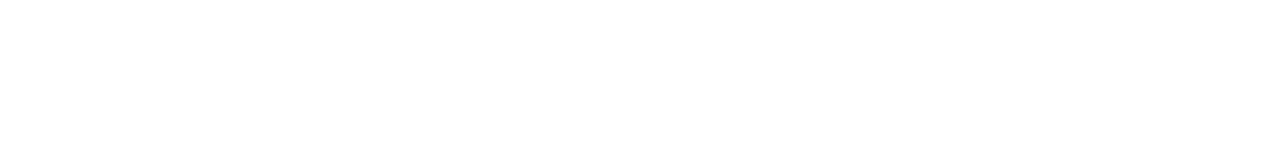
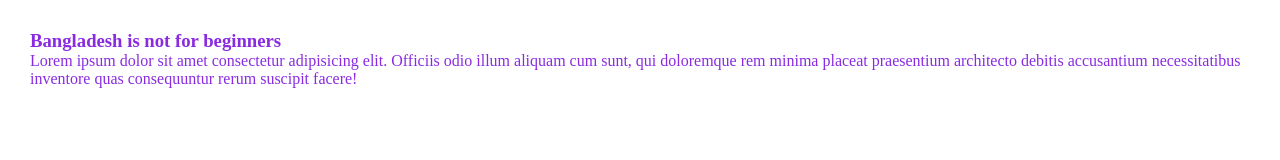
Before and after one commit to hackersunny/my-first-repo, a plain HTML site: page index.html in a window 1280 px wide. Drawn offline with Linux system fonts and the light colour scheme.

Commit message:
my third commit

```diff
--- a/index.html
+++ b/index.html
@@ -3,9 +3,13 @@
 <head>
     <meta charset="UTF-8">
     <meta name="viewport" content="width=device-width, initial-scale=1.0">
-    <title>My first repo</title>
+    <title>My first repogit </title>
+    <link rel="stylesheet" href="/styles/style.css">
 </head>
 <body>
-
+    <div>
+        <h3>Bangladesh is not for beginners</h3>
+        <p>Lorem ipsum dolor sit amet consectetur adipisicing elit. Officiis odio illum aliquam cum sunt, qui doloremque rem minima placeat praesentium architecto debitis accusantium necessitatibus inventore quas consequuntur rerum suscipit facere!</p>
+    </div>
 </body>
 </html>
--- a/styles/style.css
+++ b/styles/style.css
@@ -0,0 +1,9 @@
+* {
+    margin: 0px;
+    padding: 0px;
+}
+div{
+    margin: 10px;
+    padding: 20px;
+    color: blueviolet;
+}
```
